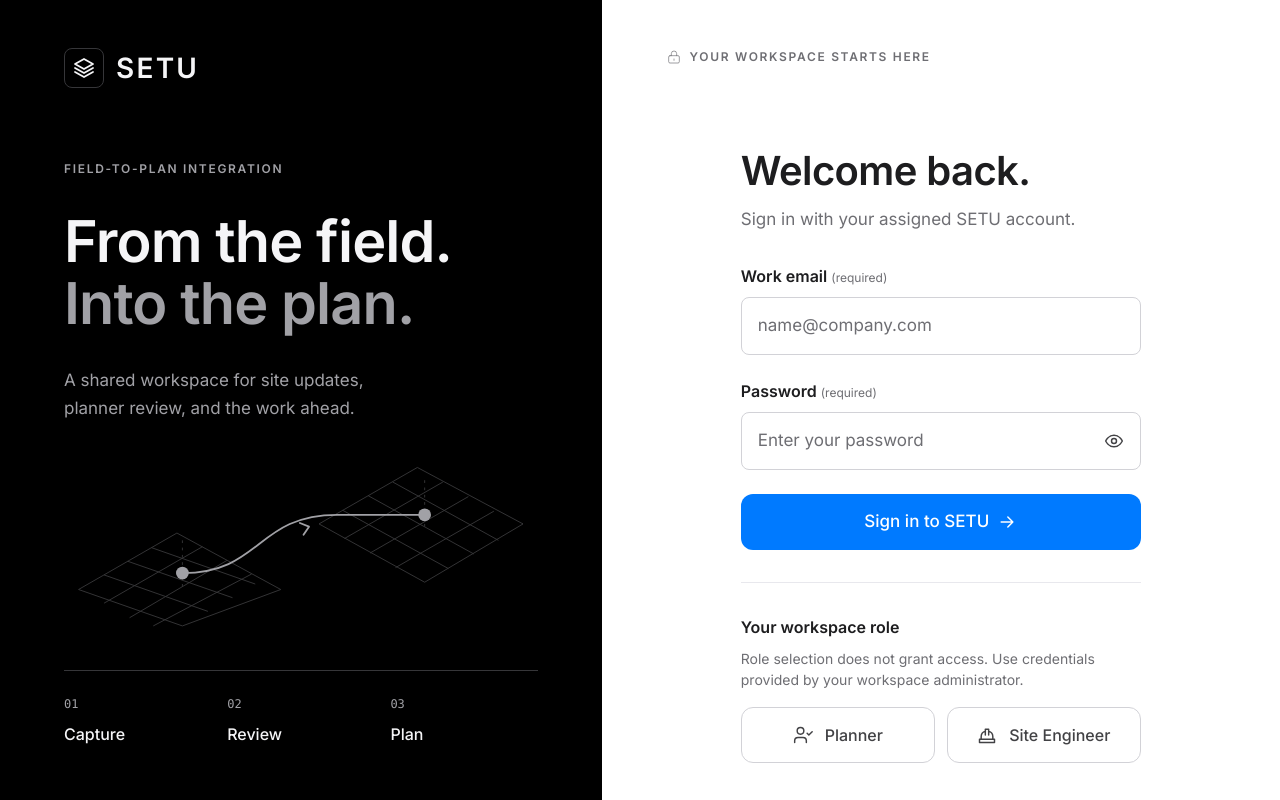
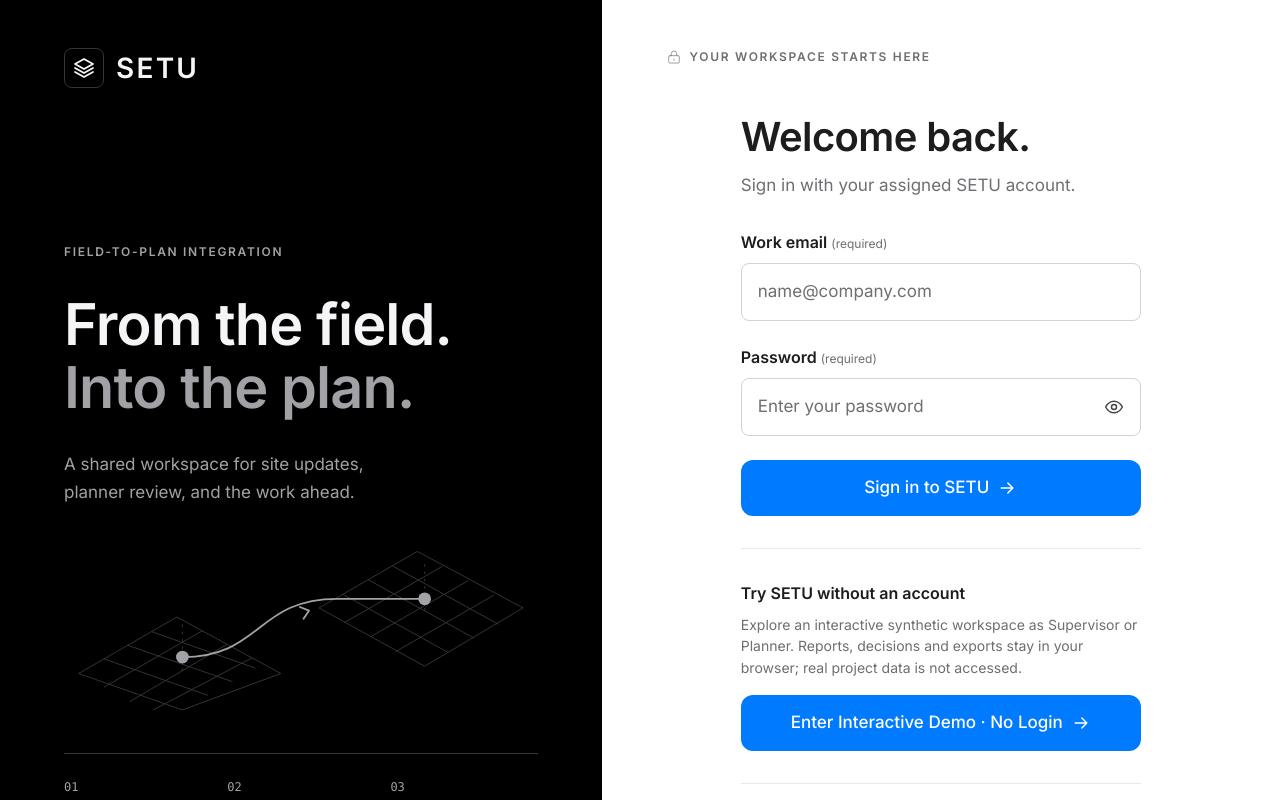
Before and after one commit to dinamsingh/Setu, a React (Vite) app in the folder frontend/: page / in a window 1280 px wide. Shown: the top 800 px of the page. Built offline with nearby package versions, Linux system fonts and the light colour scheme; no server answers.

Commit message:
feat(login): add one-click no-credentials evaluator sandbox entry

```diff
--- a/frontend/src/pages/RoleSelection.tsx
+++ b/frontend/src/pages/RoleSelection.tsx
@@ -219,6 +219,18 @@ export const RoleSelection: React.FC = () => {
             </button>
           </form>
 
+          <section className="setu-login-v2__demo" aria-label="Credential-free evaluator access">
+            <div className="setu-login-v2__demo-heading">
+              <h2>Try SETU without an account</h2>
+              <p>Explore an interactive synthetic workspace as Supervisor or Planner. Reports, decisions and exports stay in your browser; real project data is not accessed.</p>
+            </div>
+            <button className="setu-login-v2__submit" type="button" disabled={busy}
+              onClick={() => navigate('/demo')}>
+              <span>Enter Interactive Demo · No Login</span>
+              <Icon><path d="M5 12h14m-6-6 6 6-6 6" /></Icon>
+            </button>
+          </section>
+
           <section className="setu-login-v2__demo" aria-labelledby="setu-demo-title">
             <div className="setu-login-v2__demo-heading">
               <h2 id="setu-demo-title">Your workspace role</h2>
```
